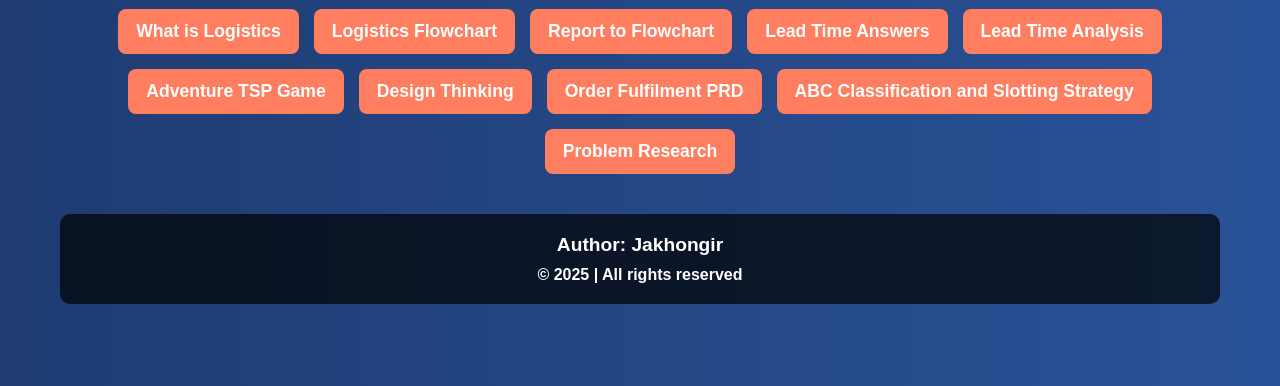
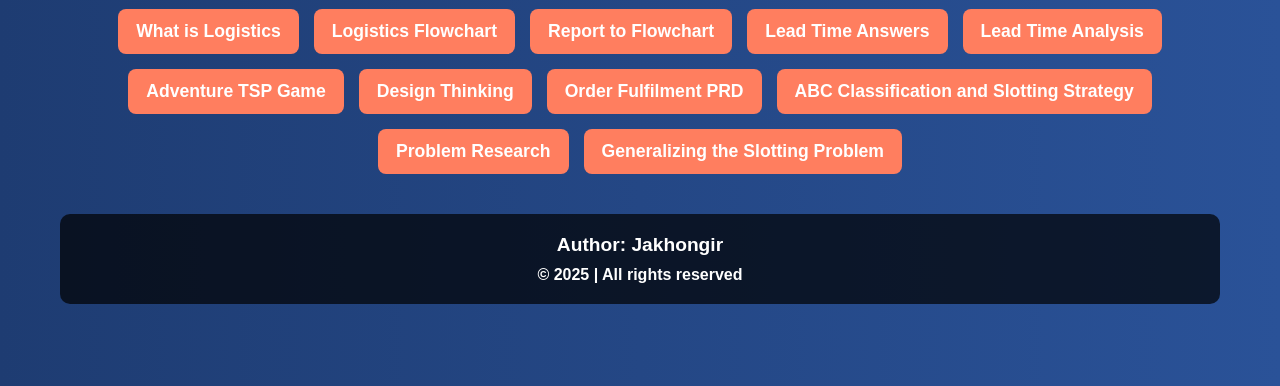
Before and after one commit to jakhongiromonboev/global-logistics__main, a plain HTML site: page index.html in a window 1280 px wide. Shown: the part 414-800 px from the top of the page. Drawn offline with Linux system fonts and the light colour scheme.

Commit message:
Update index.html

```diff
--- a/index.html
+++ b/index.html
@@ -128,6 +128,7 @@
             <a href="order_fulfillment_prd.html">Order Fulfilment PRD</a>
             <a href="abc_classification&slotting_strategy.html">ABC Classification and Slotting Strategy</a>
             <a href="problem_research.html">Problem Research </a>
+            <a href="abc_classification.html">Generalizing the Slotting Problem </a>
         </nav>
 
         <footer class="footer">
```
